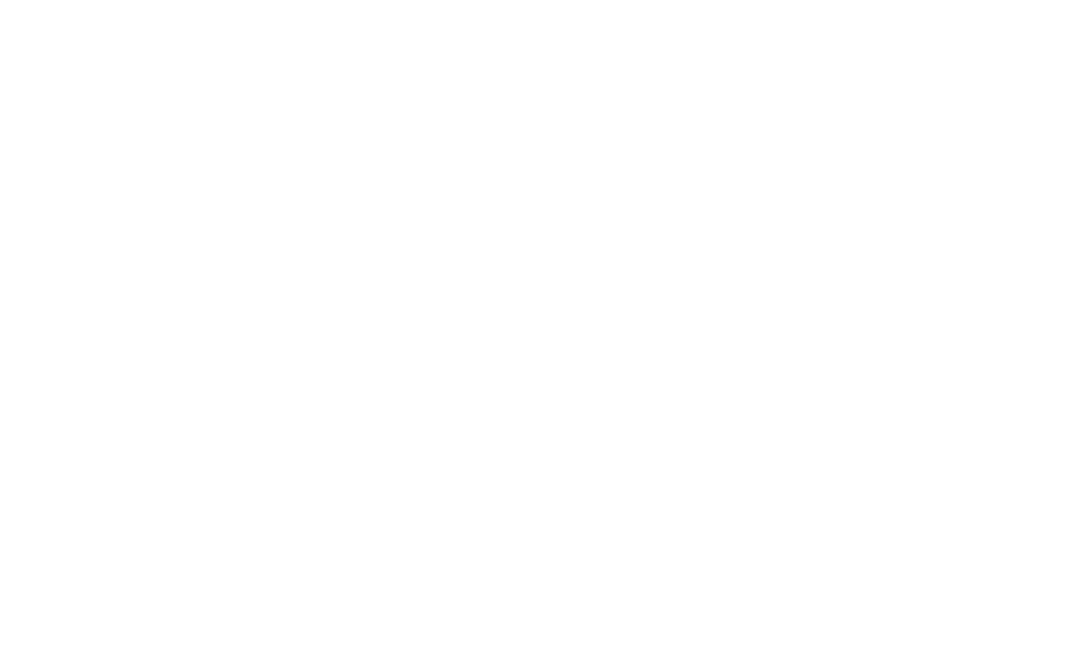
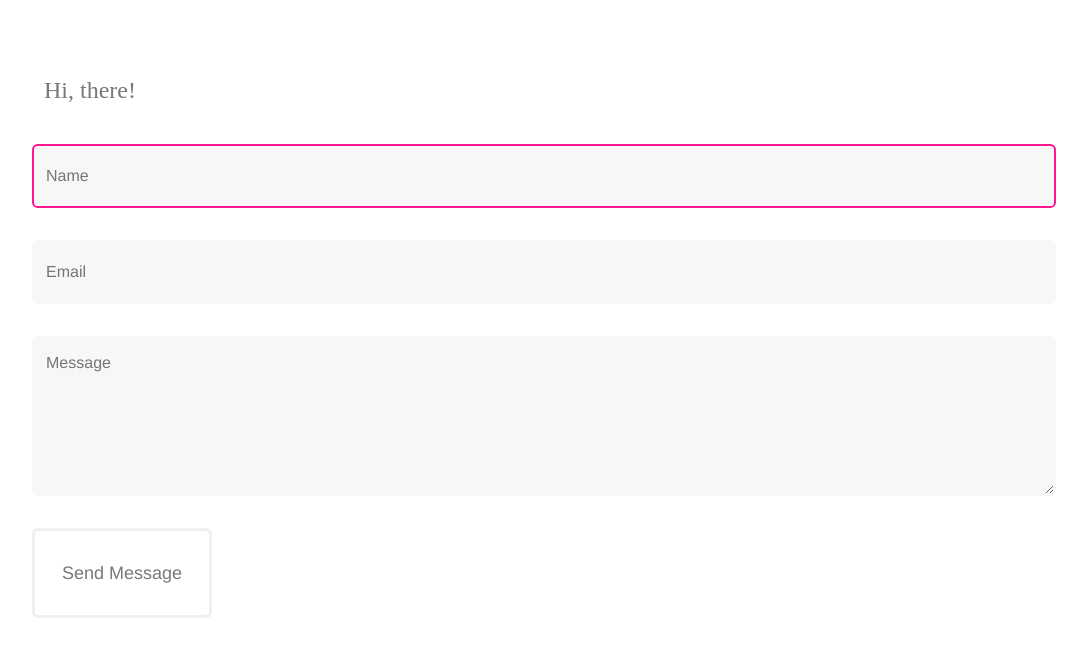
Before and after one commit to codesanook/sanook-meetup-001, a React (Create React App) app in the folder contact-final/: page / in a window 1280 px wide. Shown: the top 656 px of the page, without its empty margins (96-1183 px from the left). Built offline with nearby package versions, Linux system fonts and the light colour scheme.

Commit message:
Create a Contact Form

```diff
--- a/contact-final/src/App.tsx
+++ b/contact-final/src/App.tsx
@@ -3,7 +3,34 @@
 
 const App: React.FC = () => {
   return (
-    <div className="App">
+    <div className="container">
+      <section>
+        <h3 className="title">Hi, there!</h3>
+        <form>
+          <input type="text"
+            name="name"
+            id="name"
+            placeholder="Name"
+            className="form-field"
+            required
+            autoFocus />
+          <input type="email"
+            name="email"
+            id="email"
+            placeholder="Email"
+            className="form-field"
+            required />
+          <textarea
+            name="message"
+            id="message"
+            placeholder="Message"
+            rows={4}
+            className="form-field"
+            required>
+          </textarea>
+          <input type="submit" value="Send Message" className="btn"></input>
+        </form>
+      </section>
     </div>
   );
 }
```
Also changed, not shown: 1 other file (tests, documents, lock files or other folders).
